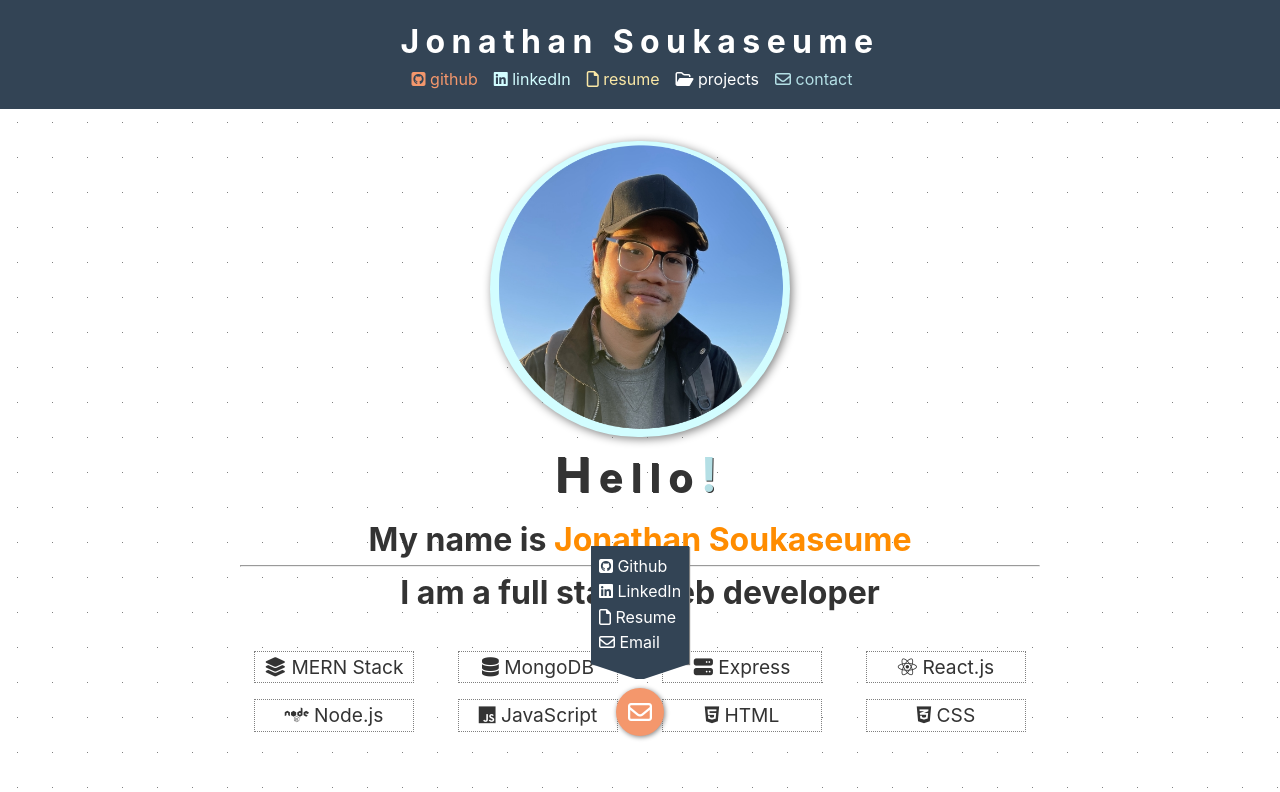
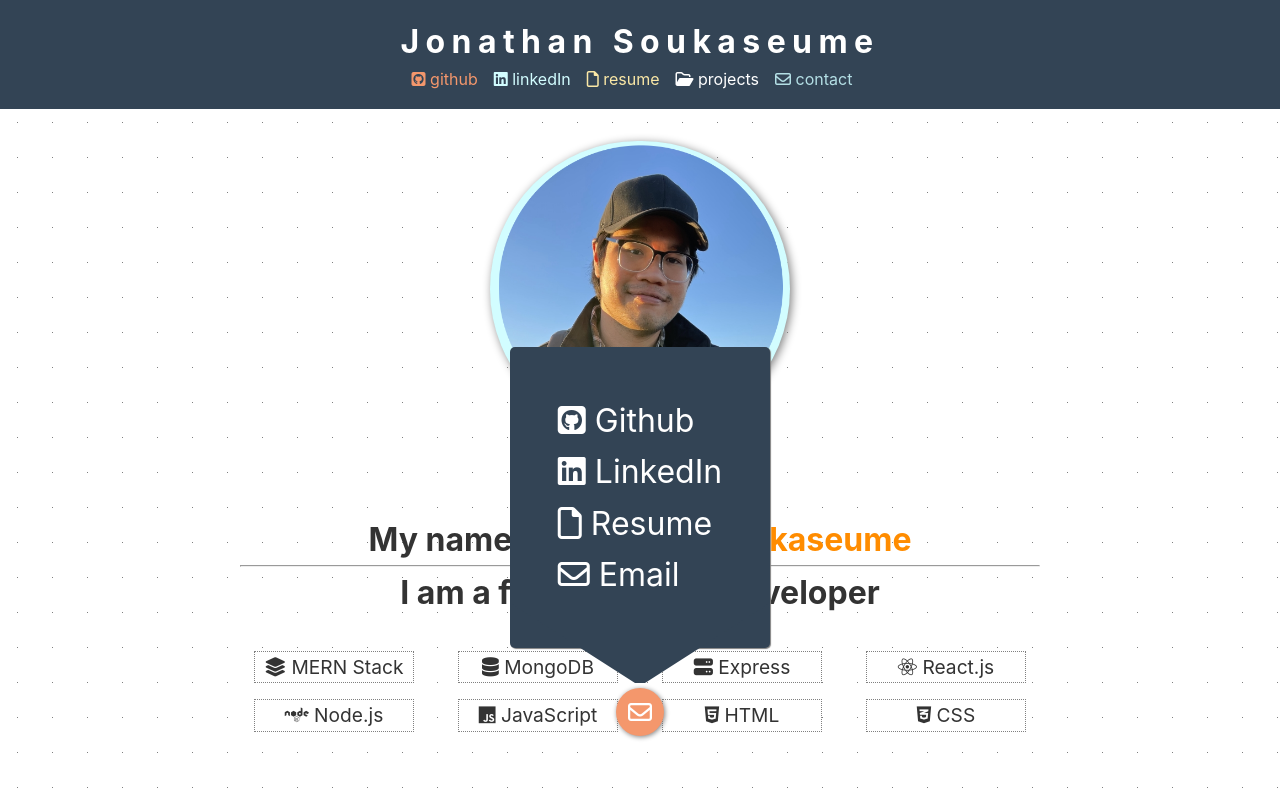
Before and after one commit to jsoomie/mern-profile, a React (Create React App) app in the folder client/: page / in a window 1280 px wide. Both pictures are taken after a click on the button 640 px from the left and 712 px from the top of the page. Shown: the top 792 px of the page. Built offline with nearby package versions, Linux system fonts and the light colour scheme.

Commit message:
restyled the footer container to a larger size and rounded corners

```diff
--- a/client/src/components/Footer/FooterContact/FooterContact.css
+++ b/client/src/components/Footer/FooterContact/FooterContact.css
@@ -1,21 +1,23 @@
 .footer-contact-container {
   position: relative;
+  font-size: 2rem;
   color: #fff;
   background-color: #345;
-  padding: 0.5rem;
+  padding: 3rem;
   margin: 1rem;
-  margin-bottom: 1.5rem;
+  margin-bottom: 2.5rem;
   text-align: left;
   box-shadow: 1px 1px 1px gray;
+  border-radius: 5px;
 }
 
 .footer-contact-container::before {
   content: "";
   position: absolute;
-  border-top: 15px solid #345;
-  bottom: -15px;
+  border-top: 80px solid #345;
+  bottom: -35px;
   left: 0;
   right: 0;
-  border-left: 45px solid transparent;
-  border-right: 45px solid transparent;
+  border-left: 125px solid transparent;
+  border-right: 125px solid transparent;
 }
--- a/client/src/components/Greeting/Greeting.css
+++ b/client/src/components/Greeting/Greeting.css
@@ -15,6 +15,7 @@
 }
 
 .greeting-hello::first-letter {
+  float: none;
   font-size: 3rem;
 }
 
```
